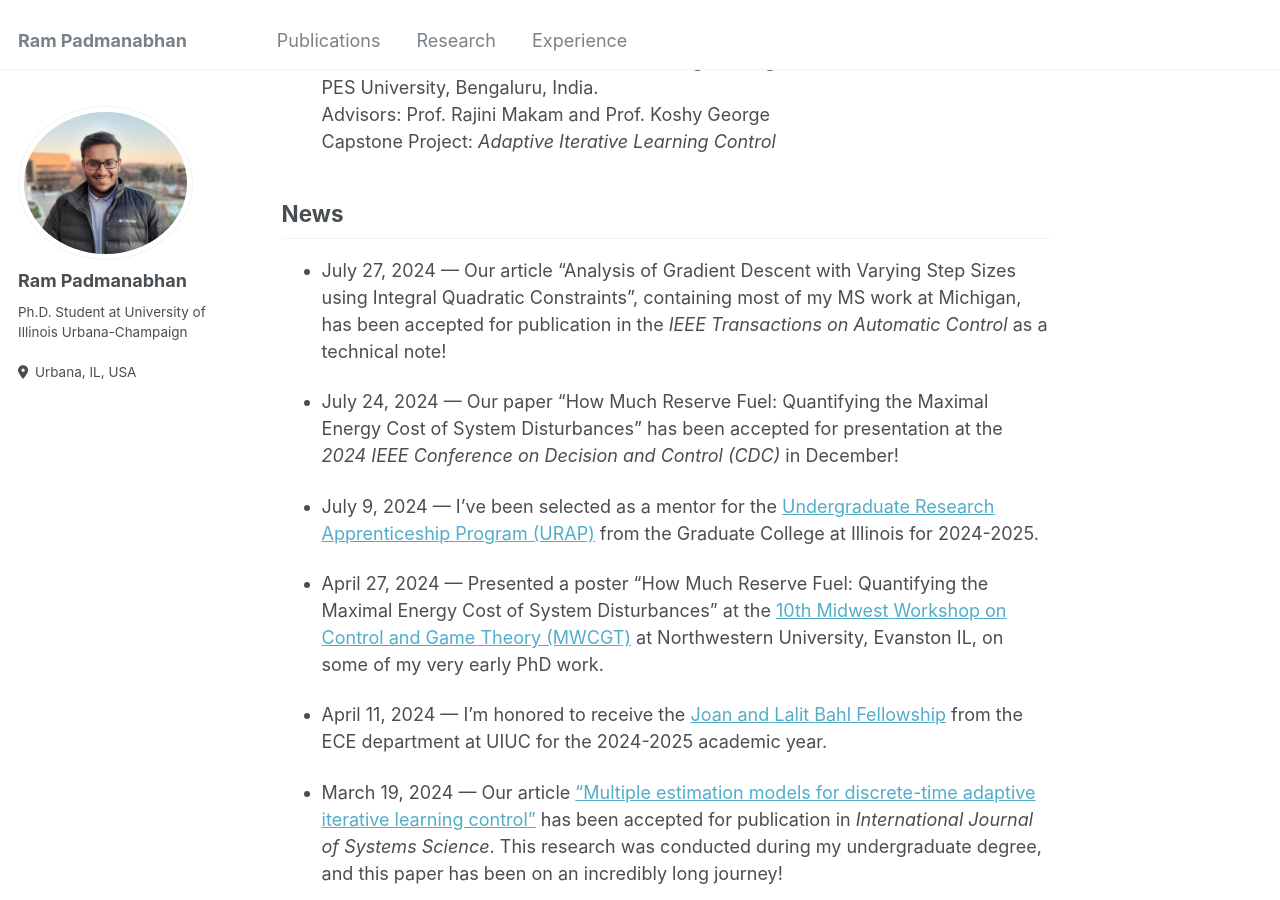
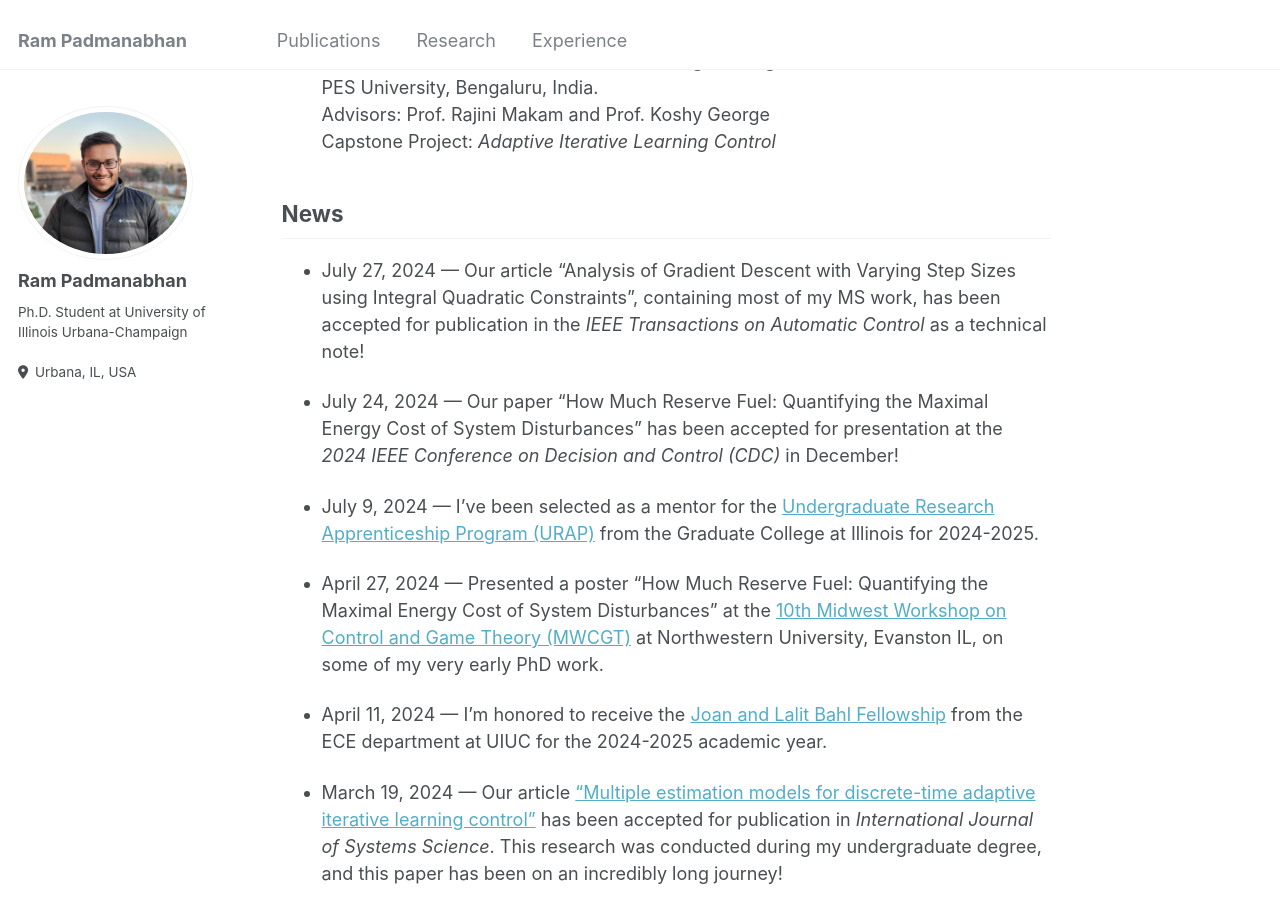
Before and after one commit to ram-p/ram-p.github.io, a Jekyll site: the page built from _pages/about.md, in a window 1280 px wide and 900 px high, scrolled down 856 px. Built offline with Jekyll 4.4.1, drawn with Linux system fonts in a browser that asks for light colours.

Commit message:
Update about.md

```diff
--- a/_pages/about.md
+++ b/_pages/about.md
@@ -35,7 +35,7 @@ Capstone Project: _Adaptive Iterative Learning Control_
 
 News
 ------
-- July 27, 2024 — Our article "Analysis of Gradient Descent with Varying Step Sizes using Integral Quadratic Constraints", containing most of my MS work at Michigan, has been accepted for publication in the _IEEE Transactions on Automatic Control_ as a technical note!
+- July 27, 2024 — Our article "Analysis of Gradient Descent with Varying Step Sizes using Integral Quadratic Constraints", containing most of my MS work, has been accepted for publication in the _IEEE Transactions on Automatic Control_ as a technical note!
 
 - July 24, 2024 — Our paper "How Much Reserve Fuel: Quantifying the Maximal Energy Cost of System Disturbances" has been accepted for presentation at the _2024 IEEE Conference on Decision and Control (CDC)_ in December!
 
```
